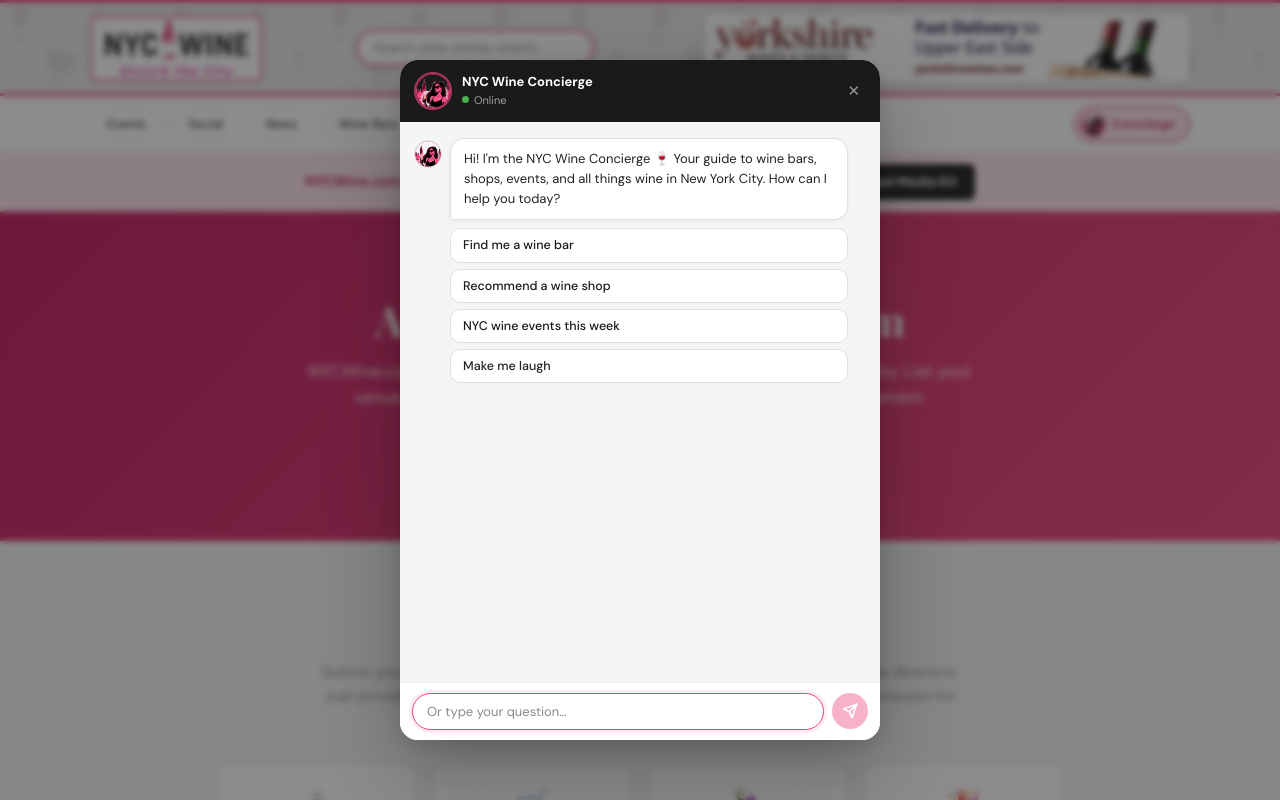
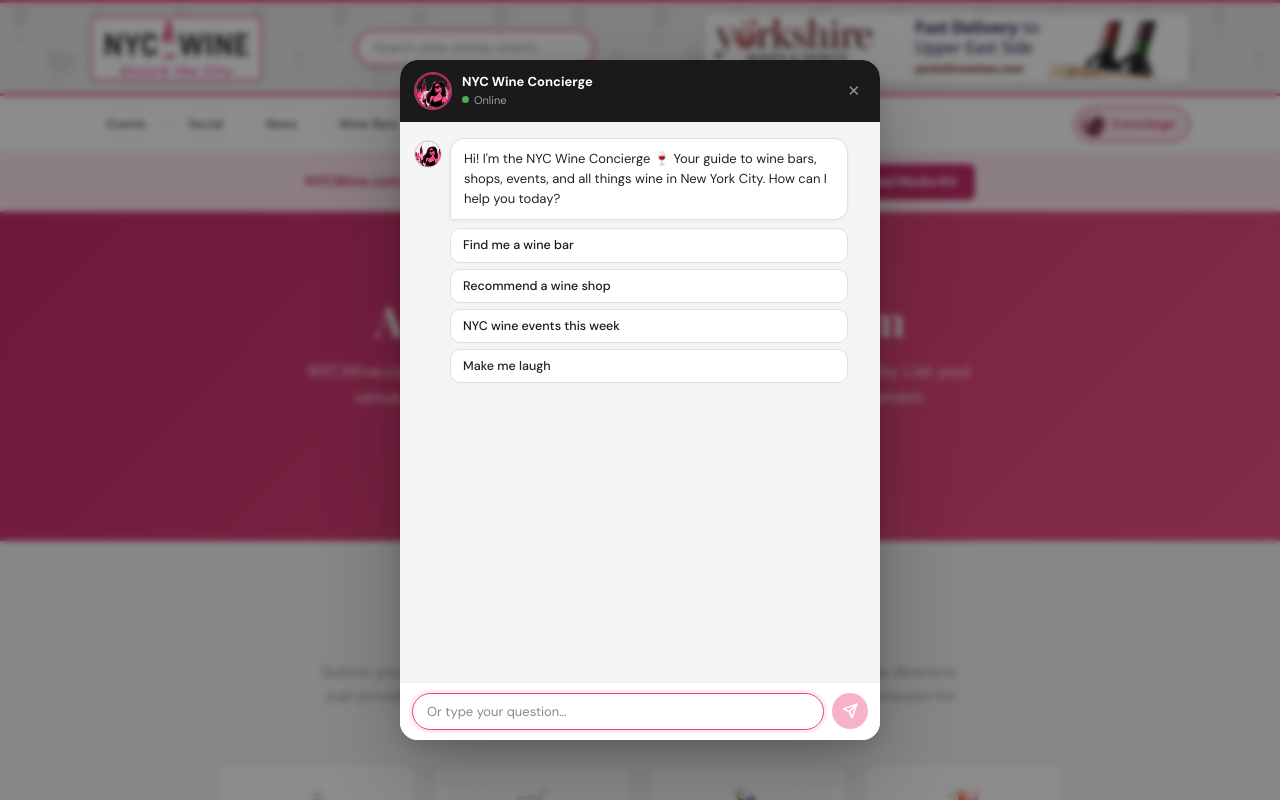
Before and after one commit to GPL-Agents/nycwine-com, a Next.js app: page /advertise in a window 1280 px wide. Shown: the top 800 px of the page. Built offline with nearby package versions, Linux system fonts and the light colour scheme; a web font is replaced by a local one.

Commit message:
Update globals.css

```diff
--- a/styles/globals.css
+++ b/styles/globals.css
@@ -3584,7 +3584,7 @@
   align-items: center;
   gap: 6px;
   padding: 8px 18px;
-  background: #1a1a1a;
+  background: var(--pink-dark);
   color: #fff;
   font-weight: 700;
   font-size: 13px;
@@ -3594,7 +3594,7 @@
   white-space: nowrap;
 }
 .adv-mediakit-btn:hover {
-  background: #333;
+  background: #a31545;
   color: #fff;
 }
 
```
